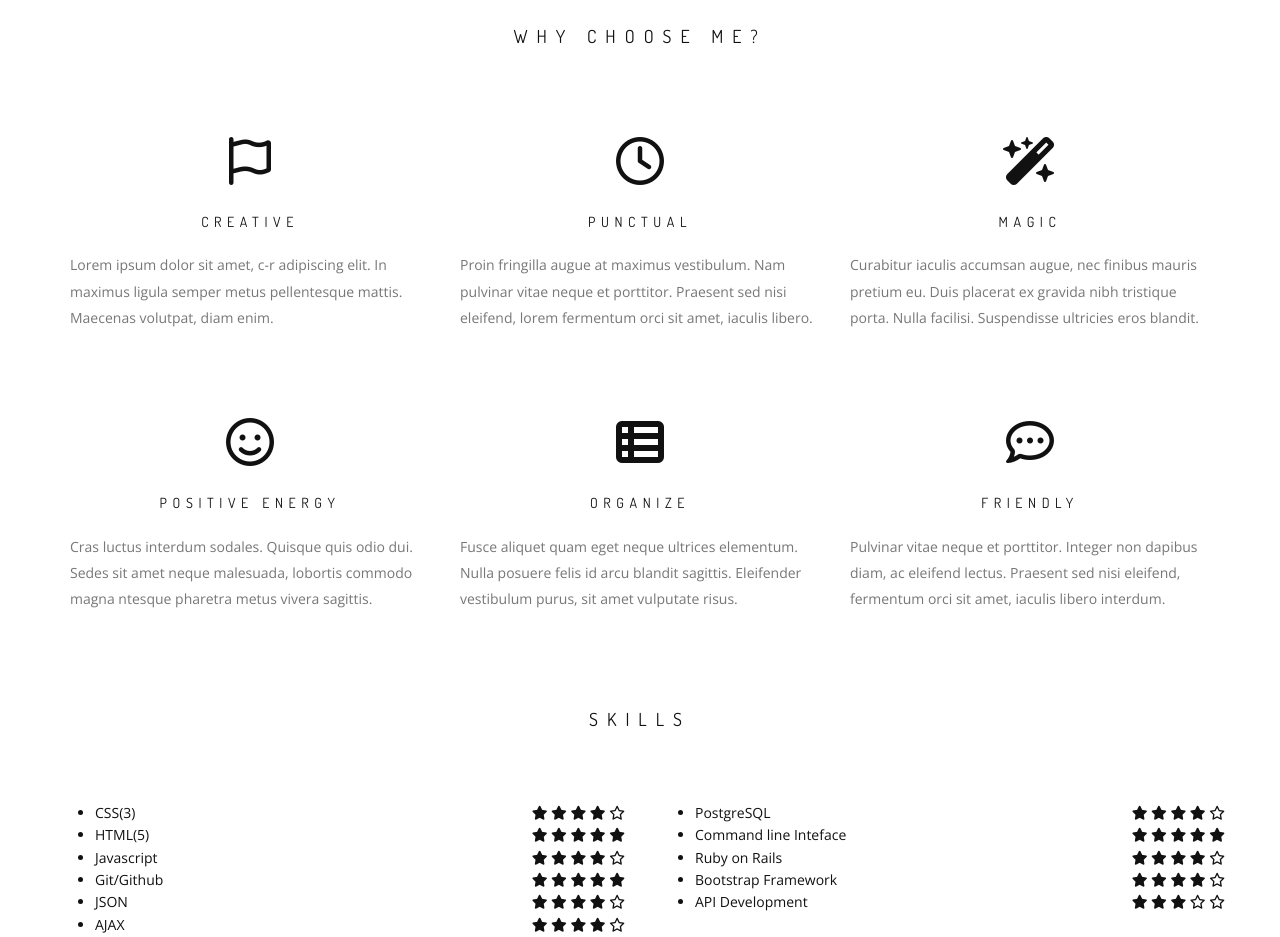
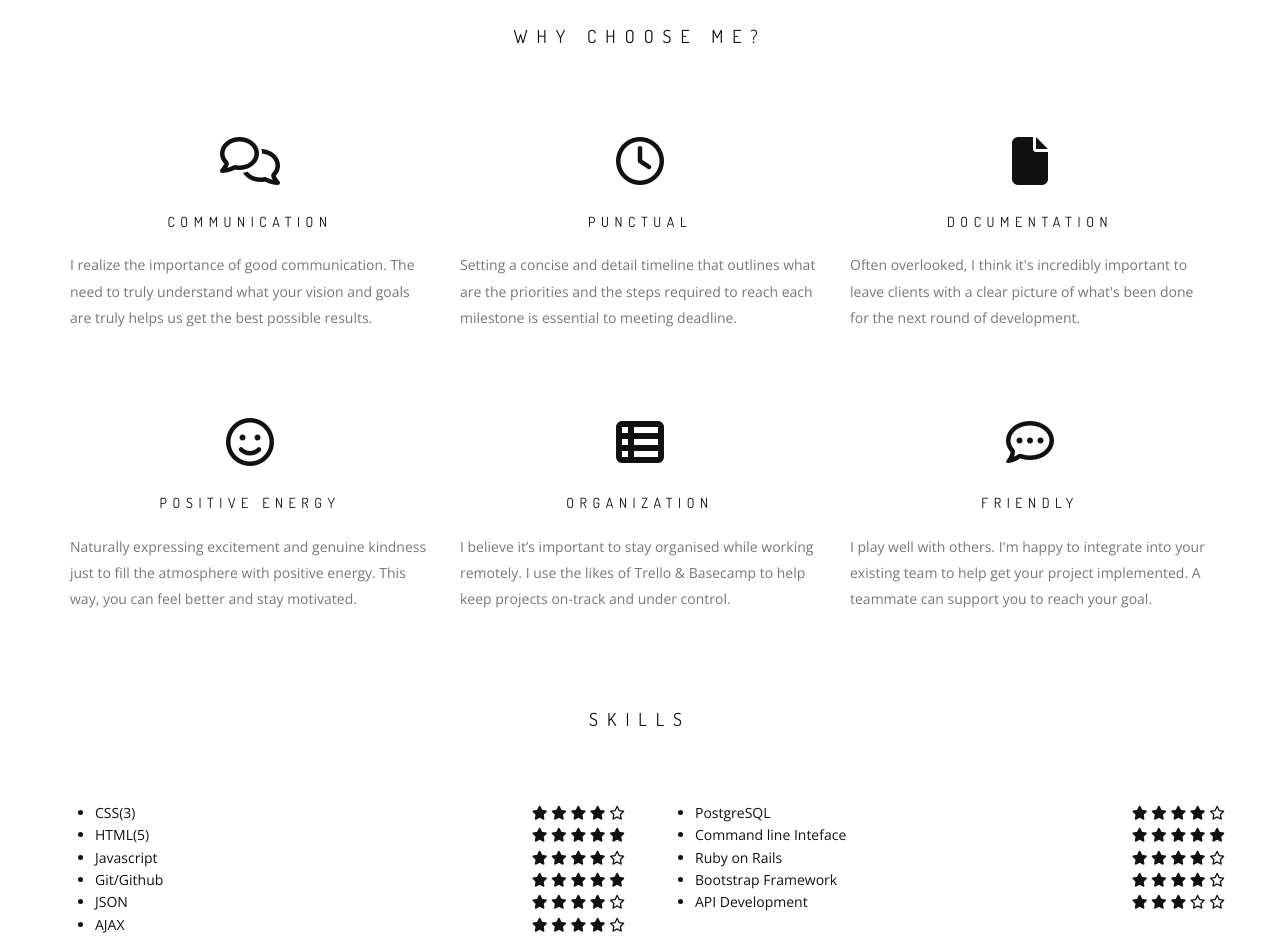
Before and after one commit to lanphantastic/lanphantastic.github.io, a plain HTML site: page index.html in a window 1280 px wide. Shown: the part 2740-3677 px from the top of the page. Drawn offline with nearby package versions, Linux system fonts and the light colour scheme.

```diff
--- a/index.html
+++ b/index.html
@@ -314,13 +314,11 @@
           <div class="col-sm-6 col-md-4 col-lg-4">
             <div class="alt-features-item align-center">
               <div class="alt-features-icon">
-                <span class="fa fa-flag-o"></span>
+                <span class="fa fa-comments-o"></span>
               </div>
-              <h3 class="alt-features-title font-alt">Creative</h3>
+              <h3 class="alt-features-title font-alt">Communication</h3>
               <div class="alt-features-descr align-left">
-                Lorem ipsum dolor sit amet, c-r adipiscing elit.
-                In maximus ligula semper metus pellentesque mattis.
-                Maecenas  volutpat, diam enim.
+                I realize the importance of good communication. The need to truly understand what your vision and goals are truly helps us get the best possible results.
               </div>
             </div>
           </div>
@@ -334,9 +332,7 @@
               </div>
               <h3 class="alt-features-title font-alt">Punctual</h3>
               <div class="alt-features-descr align-left">
-                Proin fringilla augue at maximus vestibulum.
-                Nam pulvinar vitae neque et porttitor. Praesent sed
-                nisi eleifend, lorem fermentum orci sit amet, iaculis libero.
+                Setting a concise and detail timeline that outlines what are the priorities and the steps required to reach each milestone is essential to meeting deadline.
               </div>
             </div>
           </div>
@@ -346,13 +342,11 @@
           <div class="col-sm-6 col-md-4 col-lg-4">
             <div class="alt-features-item align-center">
               <div class="alt-features-icon">
-                <span class="fa fa-magic"></span>
+                <span class="fa fa-file"></span>
               </div>
-              <h3 class="alt-features-title font-alt">Magic</h3>
+              <h3 class="alt-features-title font-alt">Documentation</h3>
               <div class="alt-features-descr align-left">
-                Curabitur iaculis accumsan augue, nec finibus mauris pretium eu.
-                Duis placerat ex gravida nibh tristique porta. Nulla facilisi.
-                Suspendisse ultricies eros blandit.
+                Often overlooked, I think it's incredibly important to leave clients with a clear picture of what's been done for the next round of development.
               </div>
             </div>
           </div>
@@ -366,9 +360,7 @@
               </div>
               <h3 class="alt-features-title font-alt">Positive Energy</h3>
               <div class="alt-features-descr align-left">
-                Cras luctus interdum sodales. Quisque quis odio dui. Sedes sit
-                amet neque malesuada, lobortis  commodo magna ntesque pharetra
-                metus vivera sagittis.
+                Naturally expressing excitement and genuine kindness just to fill the atmosphere with positive energy. This way, you can feel better and stay motivated.
               </div>
             </div>
           </div>
@@ -380,11 +372,9 @@
               <div class="alt-features-icon">
                 <span class="fa fa-th-list"></span>
               </div>
-              <h3 class="alt-features-title font-alt">Organize</h3>
+              <h3 class="alt-features-title font-alt">Organization</h3>
               <div class="alt-features-descr align-left">
-                Fusce aliquet quam eget neque ultrices elementum. Nulla posuere
-                felis id arcu blandit sagittis. Eleifender vestibulum purus, sit
-                amet vulputate risus.
+                I believe it’s important to stay organised while working remotely. I use the likes of Trello & Basecamp to help keep projects on-track and under control.
               </div>
             </div>
           </div>
@@ -398,9 +388,7 @@
               </div>
               <h3 class="alt-features-title font-alt">Friendly</h3>
               <div class="alt-features-descr align-left">
-                Pulvinar vitae neque et porttitor. Integer non dapibus diam, ac
-                eleifend lectus. Praesent sed nisi eleifend, fermentum orci sit
-                amet, iaculis libero interdum.
+                I play well with others. I'm happy to integrate into your existing team to help get your project implemented. A teammate can support you to reach your goal.
               </div>
             </div>
           </div>
```
